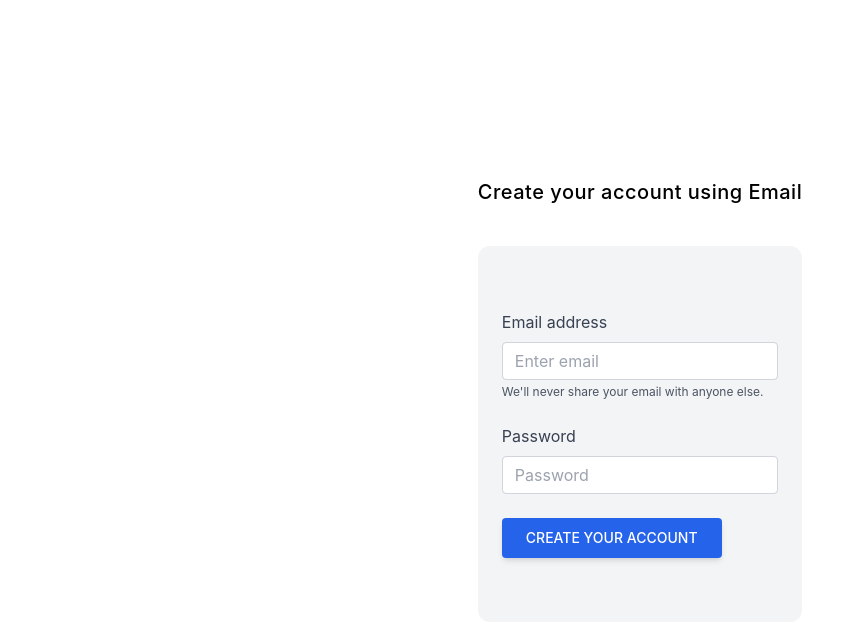
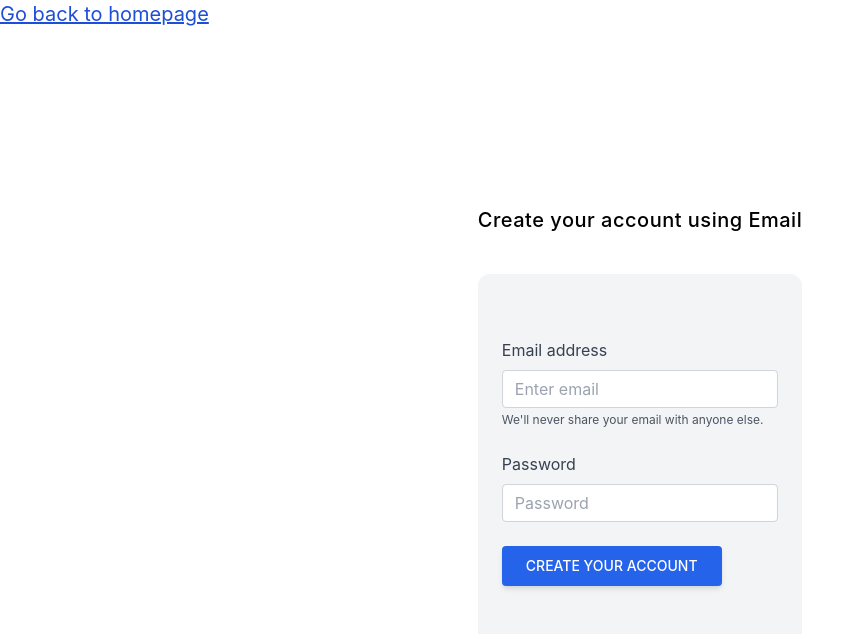
Before and after one commit to realtouseef/next-login-firebase, a Next.js app: page /signup in a window 1280 px wide. Shown: the top 634 px of the page, without its empty margins (0-863 px from the left). Built offline with nearby package versions, Linux system fonts and the light colour scheme; no server answers.

Commit message:
added more stuff relatdd to firebase

```diff
--- /dev/null
+++ b/config/firebase.js
@@ -0,0 +1,20 @@
+// Import the functions you need from the SDKs you need
+import { initializeApp } from "firebase/app";
+import { getAuth } from "firebase/auth";
+// TODO: Add SDKs for Firebase products that you want to use
+// https://firebase.google.com/docs/web/setup#available-libraries
+
+// Your web app's Firebase configuration
+const firebaseConfig = {
+  apiKey: process.env.NEXT_PUBLIC_FIREBASE_API_KEY,
+  authDomain: process.env.NEXT_PUBLIC_FIREBASE_AUTH_DOMAIN,
+  projectId: process.env.NEXT_PUBLIC_FIREBASE_PROJECT_ID,
+  storageBucket: process.env.NEXT_PUBLIC_FIREBASE_STORAGE_BUCKET,
+  messagingSenderId: process.env.NEXT_PUBLIC_FIREBASE_MESSAGING_SENDER_ID,
+  appId: process.env.NEXT_PUBLIC_FIREBASE_APP_ID,
+};
+
+// Initialize Firebase
+const app = initializeApp(firebaseConfig);
+
+export const auth = getAuth();
--- /dev/null
+++ b/context/AuthContext.js
@@ -0,0 +1,52 @@
+import { createContext, useContext, useEffect, useState } from "react";
+import { auth } from "../config/firebase";
+import {
+  createUserWithEmailAndPassword,
+  signInWithEmailAndPassword,
+  onAuthStateChanged,
+} from "firebase/auth";
+
+const AuthContext = createContext();
+
+export const useAuth = () => useContext(AuthContext);
+
+const AuthContextProvider = ({ children }) => {
+  const [user, setUser] = useState(null);
+  const [loading, setLoading] = useState(true);
+
+  useEffect(() => {
+    const unsubscribe = onAuthStateChanged(auth, (user) => {
+      if (user) {
+        setUser({
+          uid: user.uid,
+          email: user.email,
+          displayName: user.displayName,
+        });
+      }
+      setLoading(false);
+    });
+
+    return () => unsubscribe();
+  }, []);
+
+  const signup = (email, password) => {
+    return createUserWithEmailAndPassword(auth, email, password);
+  };
+
+  const login = (email, password) => {
+    return signInWithEmailAndPassword(auth, email, password);
+  };
+
+  const logout = async () => {
+    setUser(null);
+    await signOut(auth);
+  };
+
+  return (
+    <AuthContext.Provider value={{ user, login, signup, logout }}>
+      {loading ? null : children}
+    </AuthContext.Provider>
+  );
+};
+
+export default AuthContextProvider;
--- a/package.json
+++ b/package.json
@@ -10,6 +10,7 @@
     "lint": "next lint"
   },
   "dependencies": {
+    "firebase": "^9.6.10",
     "next": "12.1.4",
     "next-auth": "^4.3.1",
     "react": "18.0.0",
--- a/pages/_app.js
+++ b/pages/_app.js
@@ -1,14 +1,17 @@
 import "../styles/globals.css";
 
 import { SessionProvider } from "next-auth/react";
+import AuthContextProvider from "../context/AuthContext";
 
 export default function App({
   Component,
   pageProps: { session, ...pageProps },
 }) {
   return (
-    <SessionProvider session={session}>
-      <Component {...pageProps} />
-    </SessionProvider>
+    <AuthContextProvider>
+      <SessionProvider session={session}>
+        <Component {...pageProps} />
+      </SessionProvider>
+    </AuthContextProvider>
   );
 }
--- a/pages/signup.js
+++ b/pages/signup.js
@@ -1,31 +1,47 @@
 import Head from "next/head";
+import Link from "next/link";
 import { useState } from "react";
+import { useAuth } from "../context/AuthContext";
 
 export default function Signup() {
-  const [email, setEmail] = useState("");
-  const [password, setPassword] = useState("");
+  const { user, signup } = useAuth();
+  const [data, setData] = useState({ email: " ", password: " " });
 
-  console.log("email", email, "password", password);
+  async function handleSubmitData(e) {
+    e.preventDefault();
+
+    try {
+      await signup(data.email, data.password);
+    } catch (err) {
+      console.log(err);
+    }
+  }
 
   return (
     <>
       <Head>
         <title>Sign up with your Email</title>
       </Head>
-      <form className="max-w-2xl mx-auto grid place-content-center h-screen">
+      <Link href="/">
+        <a className="underline text-xl text-blue-700"> Go back to homepage</a>
+      </Link>
+      <form
+        onSubmit={handleSubmitData}
+        className="max-w-2xl mx-auto grid place-content-center h-screen"
+      >
         <span className="mb-10 text-xl font-medium tracking-wide">
           Create your account using Email
         </span>
         <div className="bg-gray-100 py-16 px-6 rounded-xl">
           <div className="form-group mb-6">
             <label
-              onChange={(e) => setEmail(e.target.value)}
               htmlFor="email"
               className="form-label inline-block mb-2 text-gray-700"
             >
               Email address
             </label>
             <input
+              onChange={(e) => setData({ ...data, email: e.target.value })}
               type="email"
               className="form-control block w-full px-3 py-1.5 text-base font-normal text-gray-700 bg-white bg-clip-padding border border-solid border-gray-300 rounded transition ease-in-out m-0 focus:text-gray-700 focus:bg-white focus:border-blue-600 focus:outline-none"
               aria-describedby="emailHelp"
@@ -37,13 +53,13 @@ export default function Signup() {
           </div>
           <div className="form-group mb-6">
             <label
-              onChange={(e) => setPassword(e.target.value)}
               htmlFor="password"
               className="form-label inline-block mb-2 text-gray-700"
             >
               Password
             </label>
             <input
+              onChange={(e) => setData({ ...data, password: e.target.value })}
               type="password"
               className="form-control block w-full px-3 py-1.5 text-base font-normaltext-gray-700 bg-white bg-clip-padding border border-solid border-gray-300 rounded transition ease-in-out m-0focus:text-gray-700 focus:bg-white focus:border-blue-600 focus:outline-none"
               placeholder="Password"
```
Also changed, not shown: 1 other file (tests, documents, lock files or other folders).
